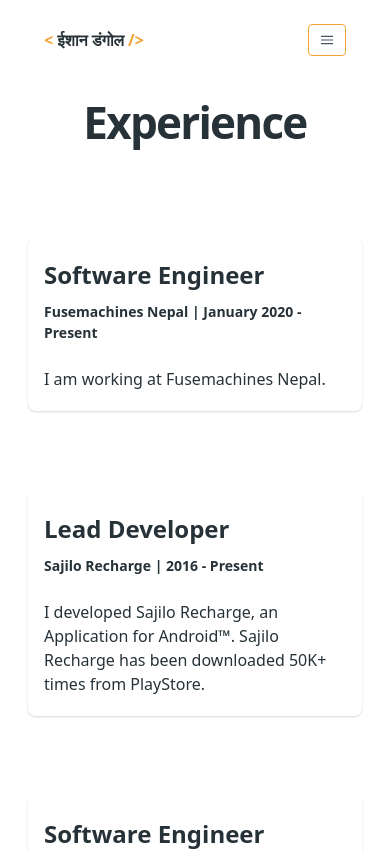
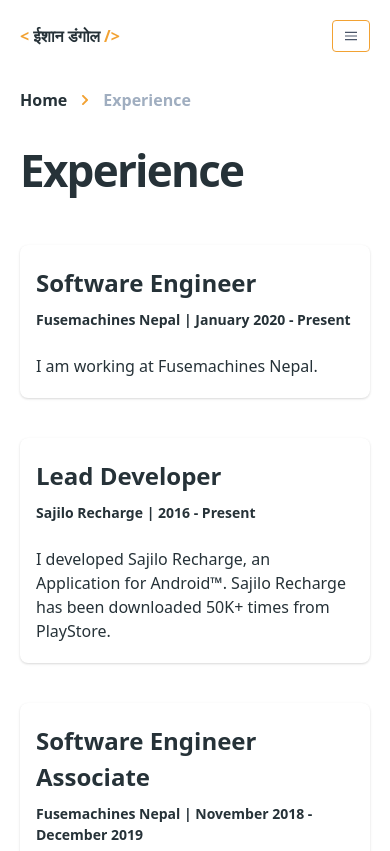
Before and after one commit to ishandongol/ishandongol.github.io, a Next.js app: page /experience in a window 390 px wide. Shown: the top 851 px of the page. Built offline with nearby package versions, Linux system fonts and the light colour scheme.

Commit message:
[DESIGN FIXES]

```diff
--- a/components/breadcrumbs.tsx
+++ b/components/breadcrumbs.tsx
@@ -10,7 +10,7 @@ interface BreadcrumbProps {
 }
 export const Breadcrumb: React.FC<BreadcrumbProps> = ({ items }) => {
     return (
-        <nav className="text-sajilo font-bold my-8" aria-label="Breadcrumb">
+        <nav className="text-sajilo font-bold mb-8" aria-label="Breadcrumb">
             <ol className="list-none p-0 inline-flex">
                 {items.map((item,itemIndex) => {
                     return (
--- a/components/header.tsx
+++ b/components/header.tsx
@@ -32,7 +32,7 @@ const Header: React.FC<HeaderProps> = ({ className }) => {
   const router = useRouter()
   const [toggled,setToggled] = useState<boolean>(false)
   return (
-    <nav className={`z-10 flex items-center font-bold justify-between flex-wrap p-6 ${className || ''} sticky top-0 bg-white`}>
+    <nav className={`z-10 flex items-center font-bold justify-between flex-wrap  pt-5 pb-5 lg:p-6 ${className || ''} sticky top-0 bg-white`}>
       <Container>
 
         <div className="flex lg:hidden">
--- a/components/layout.tsx
+++ b/components/layout.tsx
@@ -12,7 +12,7 @@ const Layout = ({ preview, children }: Props) => {
     <>
       <Meta />
       <div className="min-h-screen text-sajilo">
-      <Header className="mb-4 md:mb-20" />
+      <Header className="mb-4 lg:mb-12" />
         <main>{children}</main>
       </div>
       <Footer />
--- a/components/post-title.tsx
+++ b/components/post-title.tsx
@@ -7,7 +7,7 @@ type Props = {
   additionalHeaderClass?: string;
 }
 
-const PostTitle = ({ children,subTitle,alignLeft ,additionalHeaderClass}: Props) => {
+const PostTitle = ({ children,subTitle,alignLeft=true ,additionalHeaderClass}: Props) => {
   return (
     <div className="mb-12">
       <h1 className={`text-6xl text-sajilo md:text-7xl lg:text-7xl font-bold tracking-tighter leading-tight md:leading-none ${additionalHeaderClass || ''}  ${alignLeft?'text-left':'text-center md:text-left'}`}>
--- a/components/timeline-box-wrapper.tsx
+++ b/components/timeline-box-wrapper.tsx
@@ -1,7 +1,7 @@
 
 const TimeLineBoxWrapper:React.FC<{className?:string}> = ({children,className}) => {
   return (
-    <div className={`w-full px-2 py-10 ${className || ''}`}>
+    <div className={`w-full lg:px-2 pb-10 lg:py-10 ${className || ''}`}>
       {children}
     </div>
   )
--- a/pages/contact/index.tsx
+++ b/pages/contact/index.tsx
@@ -3,15 +3,21 @@ import Layout from "../../components/layout"
 import Head from 'next/head'
 import { CMS_NAME } from '../../lib/constants'
 import PostTitle  from '../../components/post-title'
+import Breadcrumb  from '../../components/breadcrumbs'
 const Contact = () => {
+   const pageTitle = 'Contact'
     return(
        <>
        <Layout>
        <Head>
-          <title>Contact | {CMS_NAME}</title>
+          <title>{pageTitle} | {CMS_NAME}</title>
         </Head>
            <Container>
-           <PostTitle>Contact</PostTitle>
+           <Breadcrumb items={[
+                {title:'Home',url:'/'},
+                {title:pageTitle,url:`/contact`},
+              ]}/>
+           <PostTitle>{pageTitle}</PostTitle>
            </Container>
        </Layout>
        </>
--- a/pages/experience/index.tsx
+++ b/pages/experience/index.tsx
@@ -8,6 +8,7 @@ import PostBody from '../../components/post-body'
 import TimelineRight from "../../components/timeline-right"
 import TimelineLeft from "../../components/timeline-left"
 import ExperienceData from "../../types/experience"
+import Breadcrumb from '../../components/breadcrumbs'
 
 interface ExperienceProps {
    data: ExperienceData[];
@@ -15,14 +16,19 @@ interface ExperienceProps {
 }
 
 const Experience = ({data}: ExperienceProps) => {
+   const pageTitle = 'Experience'
    return (
       <>
          <Layout>
             <Head>
-               <title>Experience | {CMS_NAME}</title>
+               <title>{pageTitle} | {CMS_NAME}</title>
             </Head>
             <Container>
-               <PostTitle>Experience</PostTitle>
+               <Breadcrumb items={[
+                  {title:'Home',url:'/'},
+                  {title:pageTitle,url:`/experience`},
+               ]}/>
+               <PostTitle>{pageTitle}</PostTitle>
                <div className="min-h-screen flex justify-center lg:my-24">
                   <div className="w-full mx-auto">
                      {data && data.map((exp,index) => {
--- a/pages/portfolio/index.tsx
+++ b/pages/portfolio/index.tsx
@@ -6,7 +6,7 @@ import PostTitle  from '../../components/post-title'
 import { getAllPortfolios } from "../../lib/api"
 import Post from '../../types/post'
 import MorePortfolio from '../../components/more-stories'
-
+import Breadcrumb from '../../components/breadcrumbs'
 type Props = {
     allPosts: Post[]
   }
@@ -16,14 +16,19 @@ const Portfolio = ({allPosts}:Props) => {
   const sajiloRecharge = allPosts[sajiloIndex]
   const withoutSajiloRecharge = allPosts.filter((post) => post.slug !== sajiloRecharge.slug)
   const all = [sajiloRecharge,...withoutSajiloRecharge]
+  const pageTitle = 'Portfolio'
     return(
        <>
        <Layout>
        <Head>
-          <title>Portfolio | {CMS_NAME}</title>
+          <title>{pageTitle} | {CMS_NAME}</title>
         </Head>
            <Container>
-               <PostTitle>Portfolio</PostTitle>
+           <Breadcrumb items={[
+                {title:'Home',url:'/'},
+                {title:pageTitle,url:`/portfolio`},
+              ]}/>
+               <PostTitle>{pageTitle}</PostTitle>
           {allPosts.length > 0 && <MorePortfolio posts={all} />}
            </Container>
        </Layout>
```
